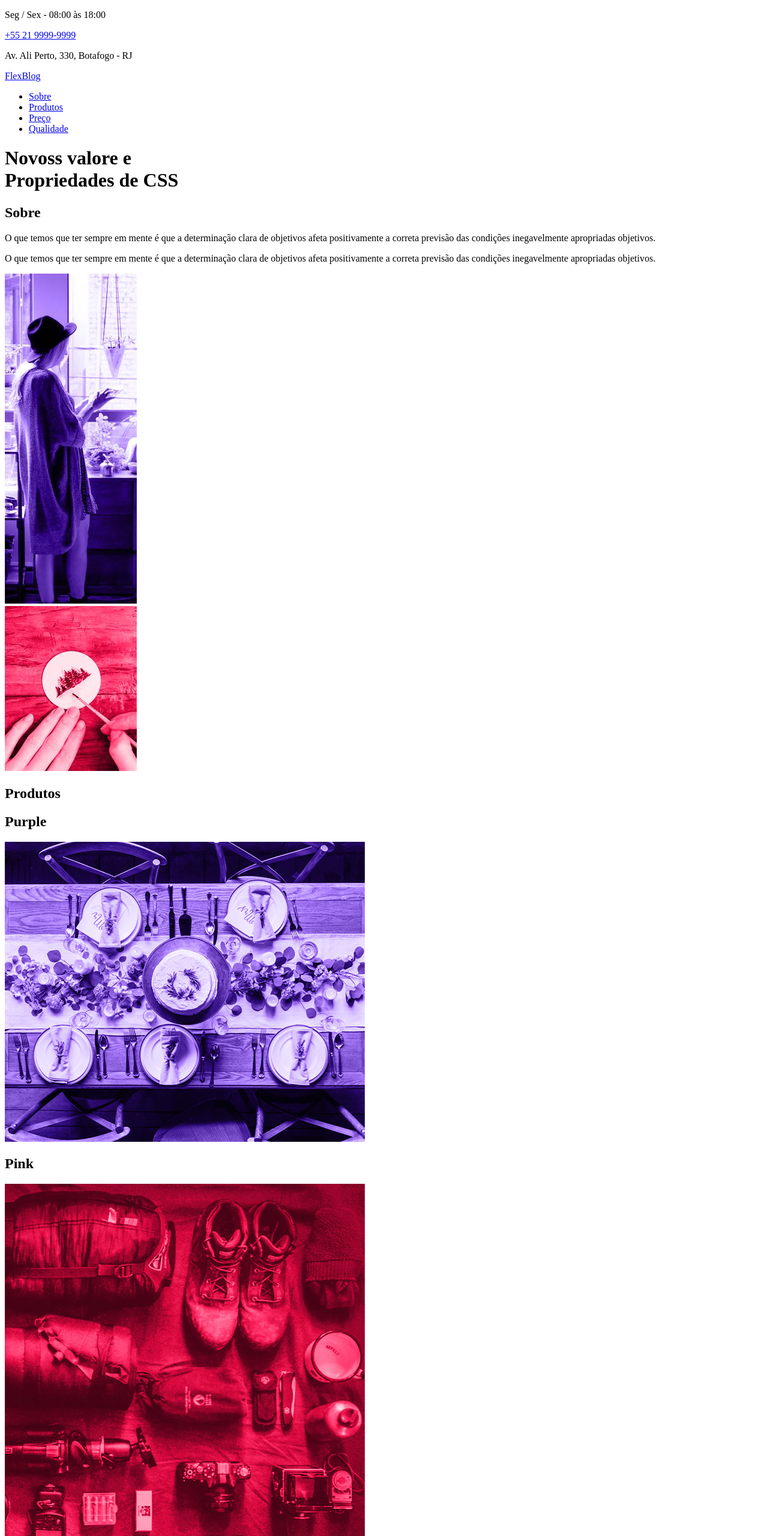
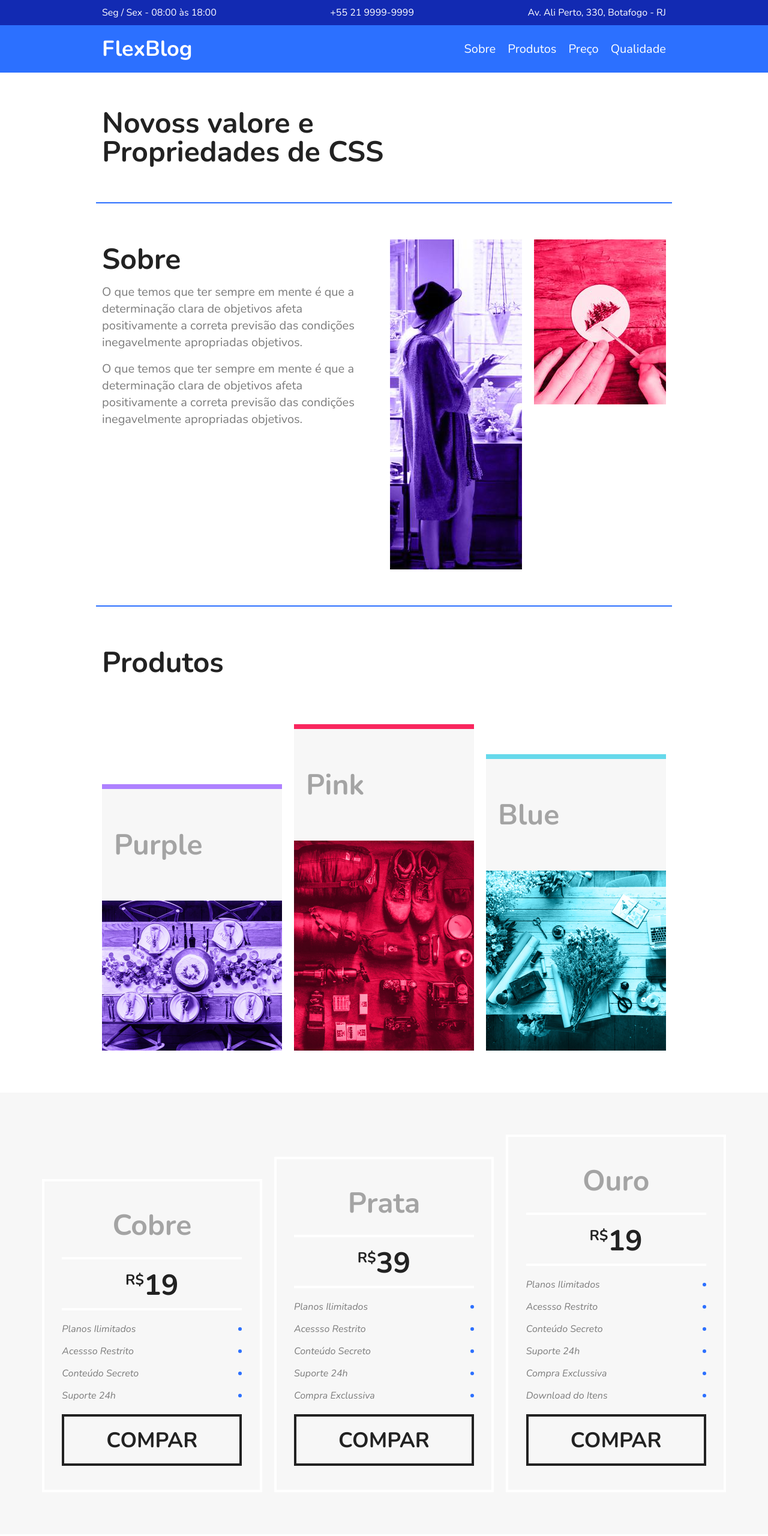
Before and after one commit to IvanioJunior/flexBlog, a plain HTML site: page index.html in a window 1280 px wide. Shown: the top 2560 px of the page at 60% size. Drawn offline with nearby package versions, Linux system fonts and the light colour scheme.

Commit message:
codigo-final

```diff
--- /dev/null
+++ b/css/footer.css
@@ -0,0 +1,13 @@
+.footer {
+  display: flex;
+  background-color: #2c70ff;
+  height: 200px;
+  align-items: center;
+}
+
+.footer p {
+  flex: 1;
+  text-align: center;
+  font-size: 2.25rem;
+  color: #122ab2;
+}
--- /dev/null
+++ b/css/globau.css
@@ -0,0 +1,32 @@
+body,
+h1,
+h2,
+p,
+ul,
+li,
+a {
+  margin: 0;
+  padding: 0;
+}
+
+body {
+  font-family: "Nunito", Arial, Helvetica, sans-serif;
+  color: #222222;
+}
+
+ul {
+  list-style: none;
+}
+
+a {
+  text-decoration: none;
+}
+
+img {
+  display: block;
+  max-width: 100%;
+}
+
+* {
+  box-sizing: border-box;
+}
--- /dev/null
+++ b/css/intorcao.css
@@ -0,0 +1,7 @@
+.introducao {
+  font-size: 3rem;
+  line-height: 1;
+  max-width: 960px;
+  margin: 0 auto;
+  padding: 60px 10px;
+}
--- /dev/null
+++ b/css/menu.css
@@ -0,0 +1,38 @@
+.menu-bg {
+  background-color: #2c70ff;
+}
+
+.menu {
+  max-width: 960px;
+  margin: 0 auto;
+  padding: 15px 0;
+  display: flex;
+  flex-wrap: wrap;
+  justify-content: space-between;
+  align-items: center;
+}
+
+.menu a {
+  color: #ffffff;
+}
+
+.menu-logo a {
+  font-size: 2.25rem;
+  font-weight: bolder;
+  margin: 0 10px;
+}
+
+.menu-nav ul {
+  display: flex;
+  flex-wrap: wrap;
+}
+
+.menu-nav a {
+  font-size: 1.25rem;
+  display: block;
+  padding: 10px;
+}
+
+.menu-nav a:hover{
+ color: #122ab2;
+}
--- /dev/null
+++ b/css/newsletter.css
@@ -0,0 +1,65 @@
+.newsletter {
+  background-color: #f7f7f7;
+  padding: 60px calc((100% - 960px) / 2);
+  display: flex;
+  flex-wrap: wrap;
+}
+
+.newsletter-info {
+  flex: 1 1 240px;
+  margin: 0 10px;
+}
+
+.newsletter-info h1 {
+  font-size: 3rem;
+  color: #a4a4a4;
+}
+
+.newsletter-info p {
+  font-size: 1.25rem;
+  font-style: italic;
+  max-width: 230px;
+  color: #7c7c7c;
+  margin-bottom: 10px;
+}
+
+.newsletter-form {
+  flex:  2 1 260px;
+  margin: 0 10px;
+  align-self: center;
+  display: flex;
+  flex-wrap: wrap;
+}
+
+.newsletter-form input {
+  flex: 3 1 260px;
+  font-size: 1.25rem;
+  color: #7c7c7c;
+  font-style: italic;
+  font-family: "Nunito" Arial, Helvetica, sans-serif;
+  border: 4px solid #2c70ff;
+  background-color: transparent;
+  padding: 15px 10px;
+  margin: 0px;
+  border-radius: 0px;
+}
+
+.newsletter-form button {
+  flex: 1 1 260px;
+  font-family: "Nunito" Arial, Helvetica, sans-serif;
+  font-size: 2.25rem;
+  font-weight: bold;
+  text-transform: uppercase;
+  background-color: #2c70ff;
+  color: #ffffff;
+  margin: 0px;
+  cursor: pointer;
+  border: 0px;
+  padding: 15px 10px;
+}
+
+@media (max-width: 600px) {
+  .newsletter-form button {
+    font-size: 1.5rem;
+  }
+}
--- /dev/null
+++ b/css/preco.css
@@ -0,0 +1,86 @@
+.preco {
+  background-color: #f7f7f7f7;
+  padding: 60px;
+  display: flex;
+  flex-wrap: wrap;
+  align-items: flex-end;
+}
+
+.preco-item {
+  flex: 1 1 260px;
+  border: 4px solid #ffffff;
+  padding: 20px;
+  margin: 10px;
+}
+
+.preco-item h2 {
+  font-size: 3rem;
+  color: #a4a4a4;
+  text-align: center;
+  margin-top: 20px;
+}
+
+.preco-item span {
+  max-width: 300px;
+  margin: 20px auto;
+  display: block;
+  font-size: 3rem;
+  text-align: center;
+  font-weight: bold;
+  padding: 10px 0 5px 0;
+  border-top: 4px solid #ffffff;
+  border-bottom: 4px solid #ffffff;
+}
+
+.preco-item sup {
+  font-size: 1.5rem;
+}
+
+.preco-item ul {
+  max-width: 300px;
+  margin: 20px auto;
+  font-style: italic;
+  color: #7c7c7c;
+}
+
+.preco-item li{
+ display: flex;
+ justify-content: space-between;
+ align-items: center;
+ margin-bottom: 15px;
+}
+
+.preco-item li::after {
+  content: "";
+  display: block;
+  width: 6px;
+  height: 6px;
+  background-color: #2c70ff;
+  border-radius: 50%;
+}
+
+.preco-item a {
+  max-width: 300px;
+  display: block;
+  margin: 20px auto;
+  border: 4px solid;
+  color: #222222;
+  text-transform: uppercase;
+  font-weight: bold;
+  font-size: 2.2rem;
+  padding: 15px 0;
+  text-align: center;
+}
+
+@media (max-width: 800px) {
+  .preco {
+    padding-left: 10px;
+    padding-right: 10px;
+  }
+  .preco .preco-item:nth-child(3){
+    order: -2;
+  }
+  .preco .preco-item:nth-child(2){
+    order: -1;
+  }
+}
--- /dev/null
+++ b/css/produtos.css
@@ -0,0 +1,39 @@
+.produtos {
+  max-width: 960px;
+  margin:  60px auto;
+}
+
+.produtos h1 {
+  font-size: 3rem;
+  margin: 0 10px 60px 10px;
+}
+
+.produtos-contaner {
+  display: flex;
+  flex-wrap: wrap;
+  align-items: flex-end;
+}
+
+.produtos-item {
+  flex: 1 1 175px;
+  margin: 10px;
+}
+
+.produtos-item h2 {
+  font-size: 3rem;
+  color: #a4a4a4;
+  background-color: #f7f7f7;
+  padding: 60px 20px;
+}
+
+.purple {
+  border-top: 8px solid #ae81ff;
+}
+
+.pink {
+  border-top: 8px solid #f9265e;
+}
+
+.blue {
+  border-top: 8px solid #66d9eb;
+}
--- /dev/null
+++ b/css/qualidade.css
@@ -0,0 +1,43 @@
+.qualidade{
+  max-width: 960px;
+  margin: 60px auto;
+  display: flex;
+  flex-wrap: wrap;
+}
+
+.qualidade-item {
+  flex: 1 1 300px;
+  margin: 20px 10px;
+}
+
+.qualidade-item h2{
+ font-size: 2.25rem;
+ color: #a4a4a4;
+ margin-bottom: 20px;
+}
+
+.qualidade-item h2::before {
+  content: "";
+  display: inline-block;
+  width: 8px;
+  height: 30px;
+  margin-right: 10px;
+}
+
+.qualidade-item:nth-of-type(3n+1) h2::before {
+  background-color: #ae81ff;
+}
+
+.qualidade-item:nth-of-type(3n+2) h2::before {
+  background-color: #f9265e;
+}
+
+.qualidade-item:nth-of-type(3n+3) h2::before {
+  background-color: #66d9eb;
+}
+
+.qualidade-item p {
+  font-size: 1.25rem;
+  line-height: 1.4;
+  color: #7c7c7c;
+}
--- /dev/null
+++ b/css/sobre.css
@@ -0,0 +1,31 @@
+.sobre {
+  border-top:  2px solid #2c70ff;
+  border-bottom:  2px solid #2c70ff;
+  max-width: 960px;
+  margin: 0 auto;
+  padding: 60px 0px;
+  display: flex;
+  flex-wrap: wrap;
+}
+
+.sobre-info {
+  flex: 2 1 300px;
+  margin: 0 10px;
+}
+
+.sobre-info h1 {
+  font-size:  3rem;
+  margin-bottom: .5rem;
+}
+
+.sobre-info p {
+  font-size: 1.25rem;
+  line-height: 1.4;
+  margin-bottom: 1rem;
+  color: #7c7c7c;
+}
+
+.sobre img {
+  flex: 1 1 160px;
+  margin: 0 10px;
+}
--- a/css/style.css
+++ b/css/style.css
@@ -0,0 +1,10 @@
+@import "globau.css";
+@import "superifo.css";
+@import "menu.css";
+@import "intorcao.css";
+@import "sobre.css";
+@import "produtos.css";
+@import "preco.css";
+@import "qualidade.css";
+@import "newsletter.css";
+@import "footer.css";
--- /dev/null
+++ b/css/superifo.css
@@ -0,0 +1,22 @@
+.superinfo-bg {
+  background-color: #122ab2;
+  color: #ffffff;
+}
+
+.superinfo {
+  max-width: 960px;
+  margin: 0 auto;
+  display: flex;
+  justify-content: space-between;
+  flex-wrap: wrap;
+  padding-top: 10px;
+}
+
+.superinfo p,
+.superinfo a {
+  margin: 0 10px 10px 10px;
+}
+
+.superinfo a {
+  color: #ffffff;
+}
--- a/index.html
+++ b/index.html
@@ -25,7 +25,7 @@
       <div class="menu-logo">
         <a href="/">FlexBlog</a>
       </div>
-      <nav>
+      <nav class="menu-nav">
         <ul>
           <li><a href="#sobre">Sobre</a></li>
           <li><a href="#produtos">Produtos</a></li>
@@ -82,9 +82,7 @@
       </ul>
       <a href="/">Compar</a>
     </div>
-  </section>
 
-  <section class="preco" id="preco">
     <div class="preco-item">
       <h2>Prata</h2>
       <span><sup>R$</sup>39</span>
@@ -97,9 +95,7 @@
       </ul>
       <a href="/">Compar</a>
     </div>
-  </section>
 
-  <section class="preco" id="preco">
     <div class="preco-item">
       <h2>Ouro</h2>
       <span><sup>R$</sup>19</span>
@@ -148,7 +144,7 @@
   </section>
 
   <section class="newsletter">
-    <div class="newsletter-inf">
+    <div class="newsletter-info">
       <h1>Newsletter</h1>
       <p>assine e fique por dentro das novidades</p>
     </div>
```
